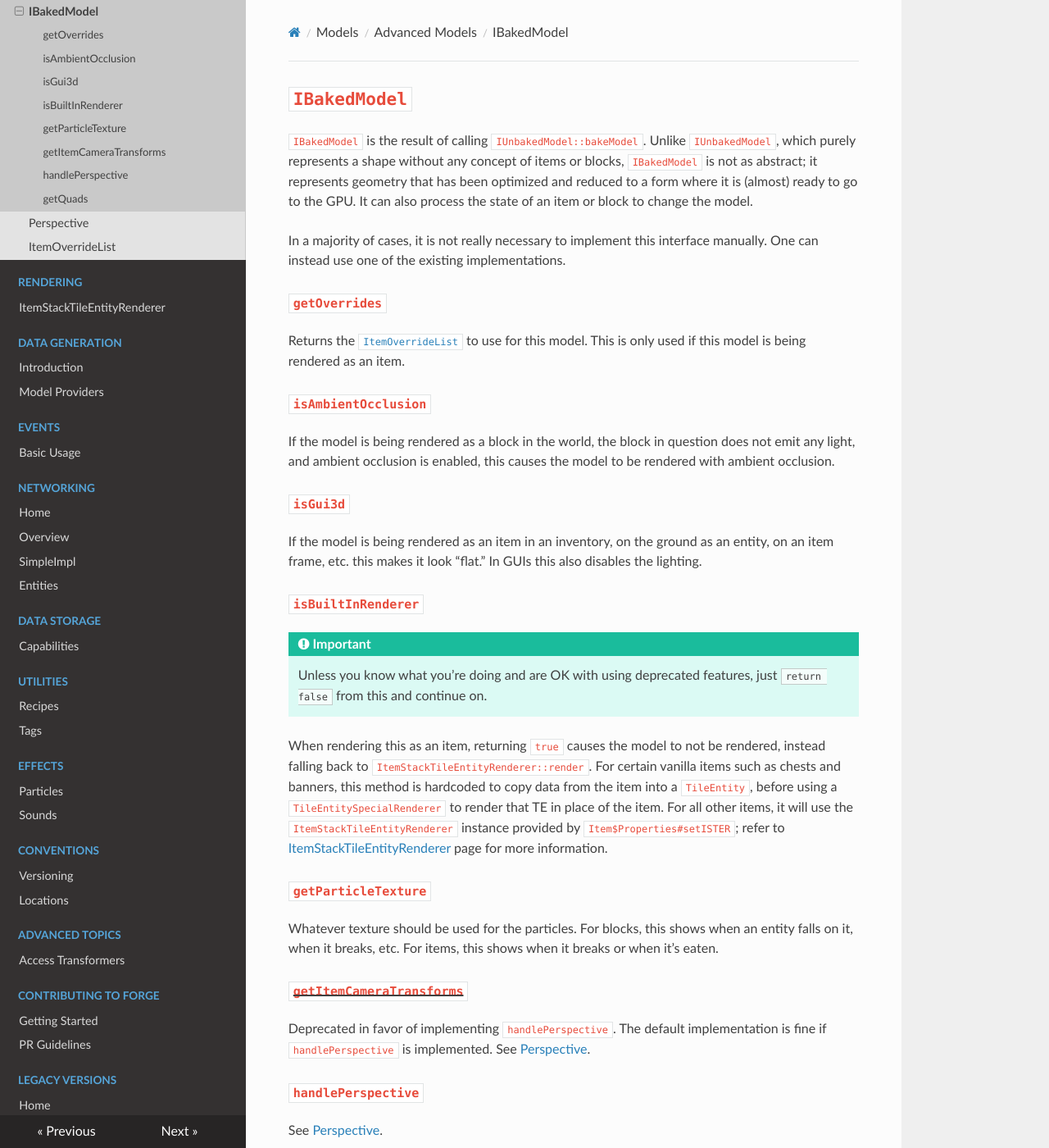
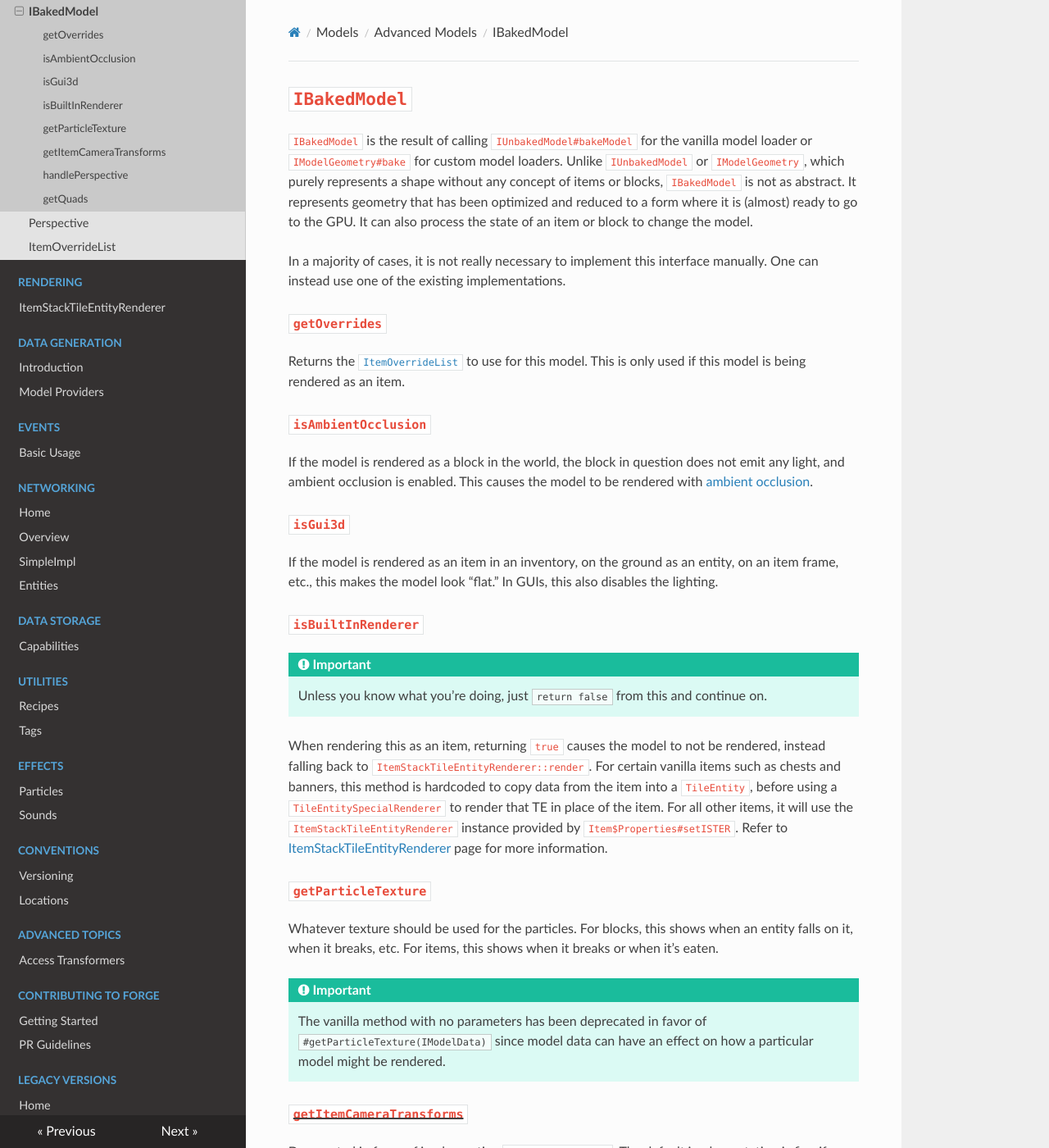
Before and after one commit to MinecraftForge/Documentation, an MkDocs documentation site: the page built from docs/models/advanced/ibakedmodel.md, in a window 1280 px wide and 1400 px high. Shown: the whole window at 82% size. Built offline with MkDocs 1.6.1, drawn with Linux system fonts in a browser that asks for light colours; nearby versions of some CDN libraries; some of the changed text lies outside the part shown.

Commit message:
Models Cleanup (#22)
This is a cleanup of the models folder to address any syntax, formatting, and outdated information in the docs.

- Partially addresses #283 but should be expanded upon.
- Another PR will be submitted to address the 1.16 changes in Item Property Overrides and an accidental 1.16 change that was merged into 1.15

```diff
--- a/docs/models/advanced/ibakedmodel.md
+++ b/docs/models/advanced/ibakedmodel.md
@@ -1,53 +1,57 @@
 `IBakedModel`
 =============
 
-`IBakedModel` is the result of calling `IUnbakedModel::bakeModel`. Unlike `IUnbakedModel`, which purely represents a shape without any concept of items or blocks, `IBakedModel` is not as abstract; it represents geometry that has been optimized and reduced to a form where it is (almost) ready to go to the GPU. It can also process the state of an item or block to change the model.
+`IBakedModel` is the result of calling `IUnbakedModel#bakeModel` for the vanilla model loader or `IModelGeometry#bake` for custom model loaders. Unlike `IUnbakedModel` or `IModelGeometry`, which purely represents a shape without any concept of items or blocks, `IBakedModel` is not as abstract. It represents geometry that has been optimized and reduced to a form where it is (almost) ready to go to the GPU. It can also process the state of an item or block to change the model.
 
 In a majority of cases, it is not really necessary to implement this interface manually. One can instead use one of the existing implementations.
 
 ### `getOverrides`
 
-Returns the [`ItemOverrideList`][ItemOverrideList] to use for this model. This is only used if this model is being rendered as an item.
+Returns the [`ItemOverrideList`][overrides] to use for this model. This is only used if this model is being rendered as an item.
 
 ### `isAmbientOcclusion`
 
-If the model is being rendered as a block in the world, the block in question does not emit any light, and ambient occlusion is enabled, this causes the model to be rendered with ambient occlusion.
+If the model is rendered as a block in the world, the block in question does not emit any light, and ambient occlusion is enabled. This causes the model to be rendered with [ambient occlusion](ambocc).
 
 ### `isGui3d`
 
-If the model is being rendered as an item in an inventory, on the ground as an entity, on an item frame, etc. this makes it look "flat." In GUIs this also disables the lighting.
+If the model is rendered as an item in an inventory, on the ground as an entity, on an item frame, etc., this makes the model look "flat." In GUIs, this also disables the lighting.
 
 ### `isBuiltInRenderer`
 
 !!! important
-    Unless you know what you're doing and are OK with using deprecated features, just `return false` from this and continue on.
+    Unless you know what you're doing, just `return false` from this and continue on.
 
-When rendering this as an item, returning `true` causes the model to not be rendered, instead falling back to `ItemStackTileEntityRenderer::render`. For certain vanilla items such as chests and banners, this method is hardcoded to copy data from the item into a `TileEntity`, before using a `TileEntitySpecialRenderer` to render that TE in place of the item. For all other items, it will use the `ItemStackTileEntityRenderer` instance provided by `Item$Properties#setISTER`; refer to [ItemStackTileEntityRenderer][ister] page for more information.
+When rendering this as an item, returning `true` causes the model to not be rendered, instead falling back to `ItemStackTileEntityRenderer::render`. For certain vanilla items such as chests and banners, this method is hardcoded to copy data from the item into a `TileEntity`, before using a `TileEntitySpecialRenderer` to render that TE in place of the item. For all other items, it will use the `ItemStackTileEntityRenderer` instance provided by `Item$Properties#setISTER`. Refer to [ItemStackTileEntityRenderer][ister] page for more information.
 
 ### `getParticleTexture`
 
 Whatever texture should be used for the particles. For blocks, this shows when an entity falls on it, when it breaks, etc. For items, this shows when it breaks or when it's eaten.
 
+!!! important
+    The vanilla method with no parameters has been deprecated in favor of `#getParticleTexture(IModelData)` since model data can have an effect on how a particular model might be rendered.
+
 ### <s>`getItemCameraTransforms`</s>
 
-Deprecated in favor of implementing `handlePerspective`. The default implementation is fine if `handlePerspective` is implemented. See [Perspective][].
+Deprecated in favor of implementing `handlePerspective`. The default implementation is fine if `handlePerspective` is implemented. See [Perspective][perspective].
 
 ### `handlePerspective`
 
-See [Perspective][].
+See [Perspective][perspective].
 
 ### `getQuads`
 
-This is the main method of `IBakedModel`. It returns `BakedQuad`s, which contain the low-level vertex data that will be used to render the model. If the model is being rendered as a block, then the `BlockState` passed in is non-null. If the model is being rendered as an item, the `ItemOverrideList` returned from `getOverrides` is responsible for handling the state of the item, and the `BlockState` parameter will be `null`.
+This is the main method of `IBakedModel`. It returns a list of `BakedQuad`s: objects which contain the low-level vertex data that will be used to render the model. If the model is being rendered as a block, then the `BlockState` passed in is non-null. If the model is being rendered as an item, the `ItemOverrideList` returned from `#getOverrides` is responsible for handling the state of the item, and the `BlockState` parameter will be `null`.
 
-The `Direction` passed in is used for face culling. If the block against the given side of the block being rendered is opaque, then the faces associated with that side are not rendered. If that parameter is `null`, all faces not associated with a side are returned (that will never be culled).
-
-It also takes in a non null `IModelData` instance. This can be used to define extra data when rendering the specific model via `ModelProperty`. For example, one such property is `CompositeModelData`, which is used to store any additional submodel data for a model using the `forge:composite` model loader.
-
-Note that this method is called very often: once for every combination of non-culled face and supported block render layer (anywhere between 0 to 28 times) *per block in world*. This method should be as fast as possible, and should probably cache heavily.
+The `Direction` passed in is used for face culling. If the block against the given side of another block being rendered is opaque, then the faces associated with that side are not rendered. If that parameter is `null`, all faces not associated with a side are returned (that will never be culled).
 
 The `rand` parameter is an instance of Random.
 
-[Perspective]: perspective.md
-[ItemOverrideList]: itemoverridelist.md
+It also takes in a non null `IModelData` instance. This can be used to define extra data when rendering the specific model via `ModelProperty`s. For example, one such property is `CompositeModel#SUBMODEL_DATA`, which is used to store any additional submodel data for a model using the `forge:composite` model loader.
+
+Note that this method is called very often: once for every combination of non-culled face and supported block render layer (anywhere between 0 to 28 times) *per block in a world*. This method should be as fast as possible, and should probably cache heavily.
+
+[overrides]: itemoverridelist.md
+[ambocc]: https://en.wikipedia.org/wiki/Ambient_occlusion
 [ister]: ../../rendering/ister.md
+[perspective]: perspective.md
```
Also changed, not shown: docs/models/advanced/itemoverridelist.md (+5 -5 lines), docs/models/color.md (+4 -6 lines), docs/models/files.md (+17 -16 lines), docs/models/introduction.md (+2 -2 lines), docs/models/overrides.md (+8 -9 lines).
